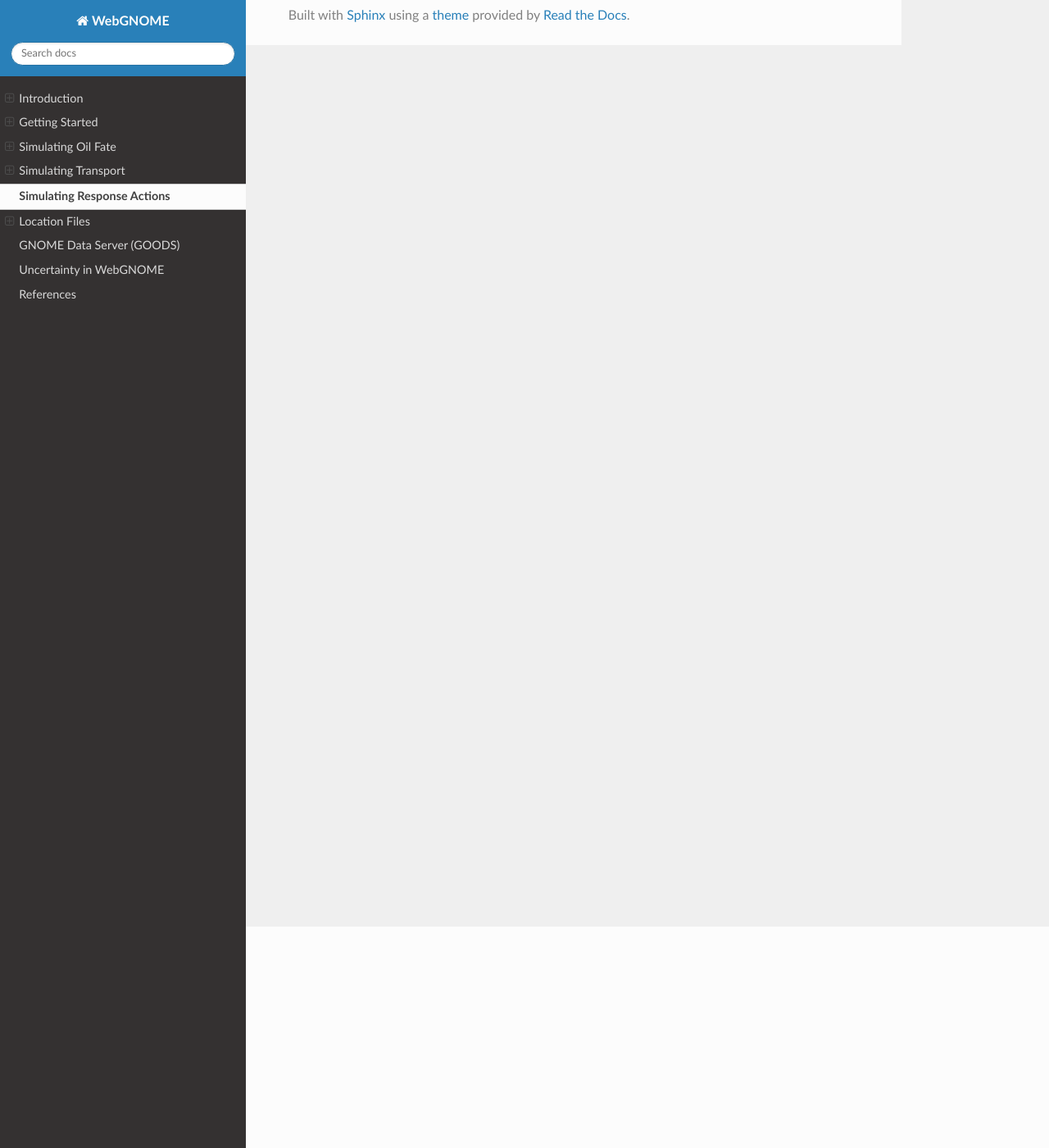
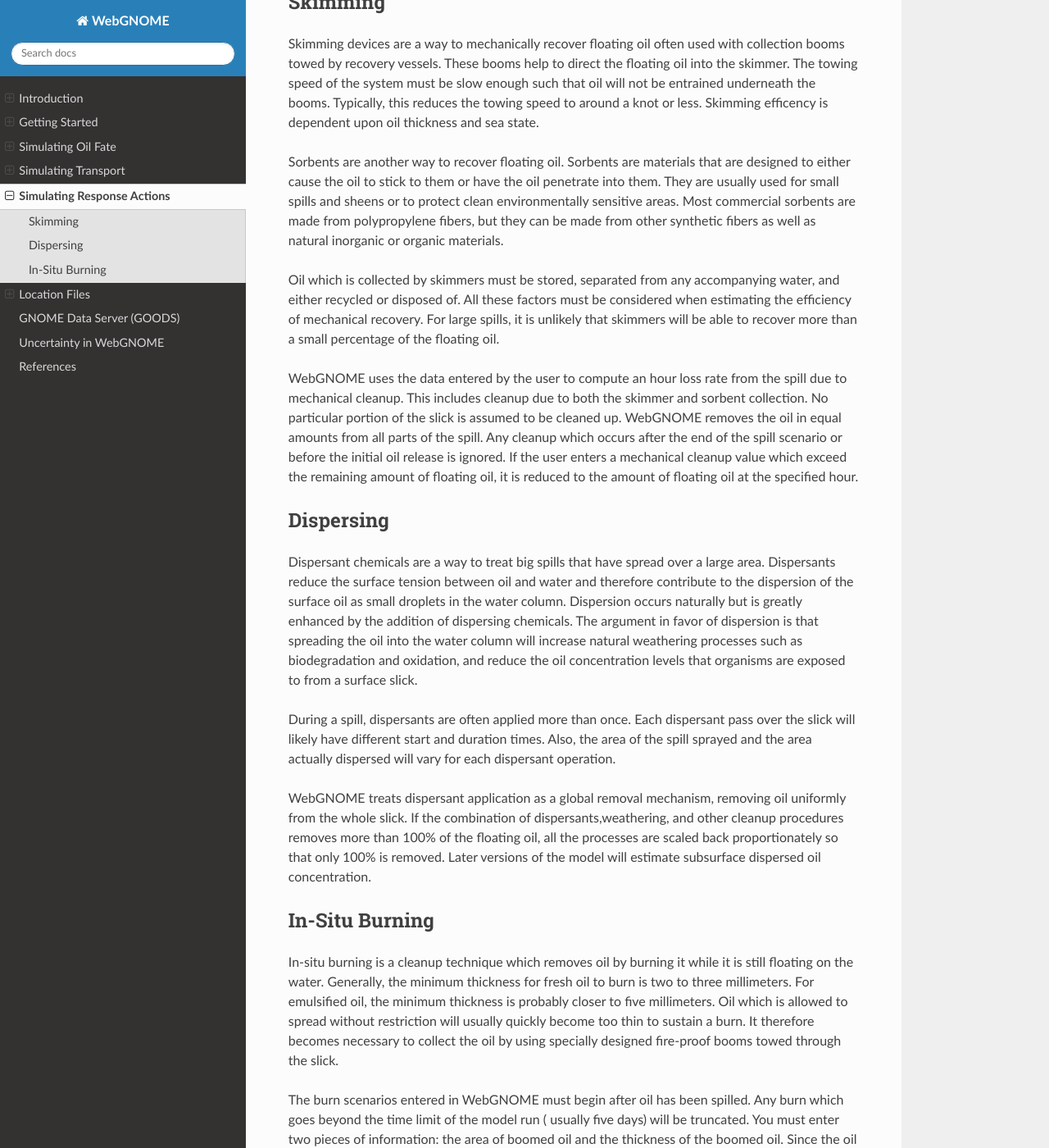
Before and after one commit to NOAA-ORR-ERD/WebGnomeClient, a Sphinx documentation site: the page built from doc/response.rst, in a window 1280 px wide and 1400 px high, scrolled down 270 px. Shown: the whole window at 82% size. Built offline with Sphinx 7.4.7 and the Read the Docs theme 2.0.0, drawn with Linux system fonts in a browser that asks for light colours; some of the changed text lies outside the part shown.

Commit message:
Added text for Response that will be located in the GNOME user manual. Work in progress

```diff
--- a/doc/response.rst
+++ b/doc/response.rst
@@ -1,3 +1,35 @@
 ###########################
 Simulating Response Actions
 ###########################
+
+WebGNOME allows you to try various response actions on the oil spill. You may mechanically recover the oil using skimmers, spray chemical dispersants on the slick, or corral the oil and burn it in-situ.
+
+Skimming
+^^^^^^^^^^^^^^^^^^^^^^^^^^
+Skimming devices are a way to mechanically recover floating oil often used with collection booms towed by recovery vessels. These booms help to direct the floating oil into the skimmer. The towing speed of the system must be slow enough such that oil will not be entrained underneath the booms. Typically, this reduces the towing speed to around a knot or less. Skimming efficency is dependent upon oil thickness and sea state.
+
+Sorbents are another way to recover floating oil. Sorbents are materials that are designed to either cause the oil to stick to them or have the oil penetrate into them. They are usually used for small spills and sheens or to protect clean environmentally sensitive areas. Most commercial sorbents are made from polypropylene fibers, but they can be made from other synthetic fibers as well as natural inorganic or organic materials.
+
+Oil which is collected by skimmers must be stored, separated from any accompanying water, and either recycled or disposed of. All these factors must be considered when estimating the efficiency of mechanical recovery. For large spills, it is unlikely that skimmers will be able to recover more than a small percentage of the floating oil.
+
+WebGNOME uses the data entered by the user to compute an hour loss rate from the spill due to mechanical cleanup. This includes cleanup due to both the skimmer and sorbent collection. No particular portion of the slick is assumed to be cleaned up. WebGNOME removes the oil in equal amounts from all parts of the spill. Any cleanup which occurs after the end of the spill scenario or before the initial oil release is ignored. If the user enters a mechanical cleanup value which exceed the remaining amount of floating oil, it is reduced to the amount of floating oil at the specified hour.
+
+Dispersing
+^^^^^^^^^^^^^^^^^^^^^^^^^^
+Dispersant chemicals are a way to treat big spills that have spread over a large area. Dispersants reduce the surface tension between oil and water and therefore contribute to the dispersion of the surface oil as small droplets in the water column. Dispersion occurs naturally but is greatly enhanced by the addition of dispersing chemicals. The argument in favor of dispersion is that spreading the oil into the water column will increase natural weathering processes such as biodegradation and oxidation, and reduce the oil concentration levels that organisms are exposed to from a surface slick.
+
+During a spill, dispersants are often applied more than once. Each dispersant pass over the slick will likely have different start and duration times. Also, the area of the spill sprayed and the area actually dispersed will vary for each dispersant operation.
+
+WebGNOME treats dispersant application as a global removal mechanism, removing oil uniformly from the whole slick. If the combination of dispersants,weathering, and other cleanup procedures removes more than 100% of the floating oil, all the processes are scaled back proportionately so that only 100% is removed. Later versions of the model will estimate subsurface dispersed oil concentration.
+
+In-Situ Burning
+^^^^^^^^^^^^^^^^^^^^^^^^^
+In-situ burning is a cleanup technique which removes oil by burning it while it is still floating on the water. Generally, the minimum thickness for fresh oil to burn is two to three millimeters. For emulsified oil, the minimum thickness is probably closer to five millimeters. Oil which is allowed to spread without restriction will usually quickly become too thin to sustain a burn. It therefore becomes necessary to collect the oil by using specially designed fire-proof booms towed through the slick.
+
+The burn scenarios entered in WebGNOME must begin after oil has been spilled. Any burn which goes beyond the time limit of the model run ( usually five days) will be truncated. You must enter two pieces of information: the area of boomed oil and the thickness of the boomed oil. Since the oil will not be uniformly thick, use the average thickness.
+
+WebGNOME will let the you run a burn scenario even under conditions where a real burn would be difficult or impossible. It is difficult to ignite emulsified oil that is more than 25 percent water unless an emulsion breaker is used first. Towed booms will usually not hold oil if the current normal to the boom is greater than 1 knot. Waves greater than 1-2 meters or winds stronger than 40 knots also can make burning impractical.
+
+WebGNOME has a default burn regression rate of 0.04 mm/sec. This is the rate at which the thickness of the boomed oil shrinks as it is burned and turned into smoke particles. This is a conservative number and many oils may actually burn somewhat faster. Since WebGNOME computes burn volumes on an hourly basis, and since most burns do not last much longer than an hour, you will probably not notice much difference if you put in a different regression rate other than with the smoke plume calculations, which are sensitive to this number. For mass balance purposes, WebGNOME considers all the boomed oil to be consumed in the burn. Actually, a few percent of the oil will remain as residue. This residue will have quite different characteristics than the unburned oil. WebGNOME does not model the properties of the residue
+
+Burn efficiency according to the ASTM Standard F 1788-97, is the percentage of the oil removed from the water by the burning, or, the volume of oil before burning; less the volume remaining as a residue, divided by the initial volume of the oil.
```
